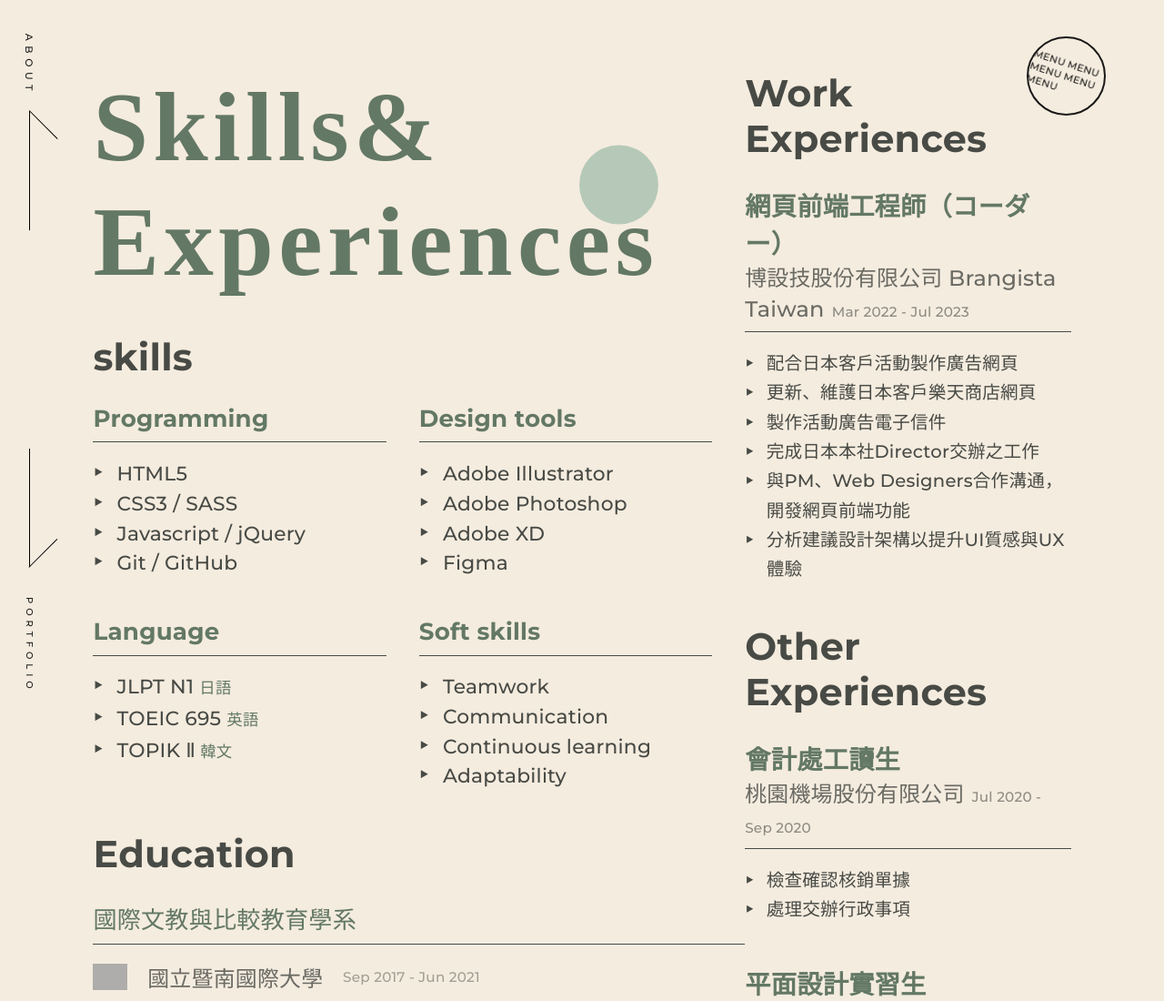
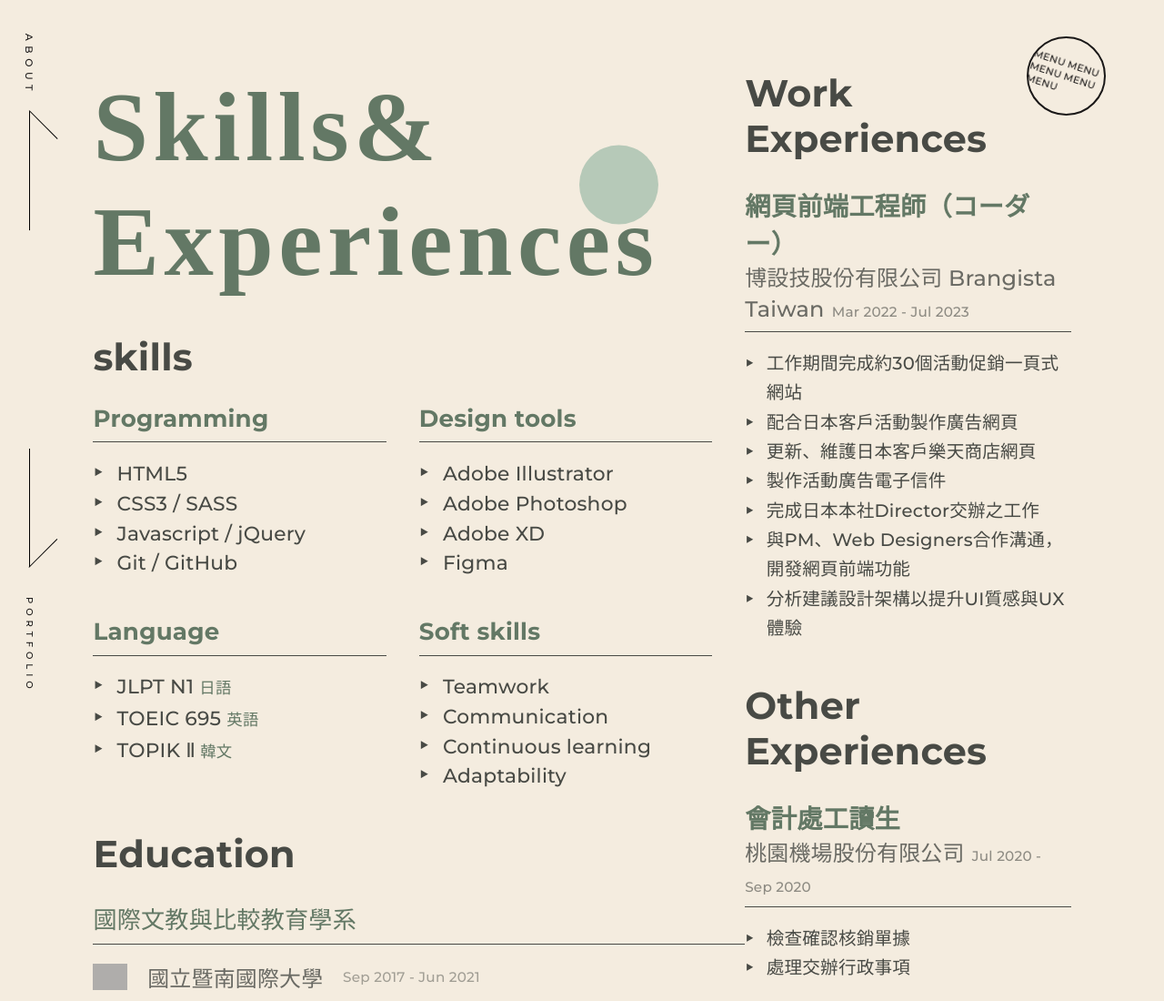
Before and after one commit to ty025652/test, a plain HTML site: page skills-and-experiences.html in a window 1280 px wide. Shown: the top 1100 px of the page at 91% size. Drawn offline with Linux system fonts and the light colour scheme; grey boxes are pictures that could not be loaded; a script that the page names is missing; a web font is replaced by a local one.

Commit message:
Add files via upload

```diff
--- a/skills-and-experiences.html
+++ b/skills-and-experiences.html
@@ -122,6 +122,7 @@
                   </dt>
                   <dd>
                     <ul>
+                      <li>工作期間完成約30個活動促銷一頁式網站</li>
                       <li>配合日本客戶活動製作廣告網頁</li>
                       <li>更新、維護日本客戶樂天商店網頁</li>
                       <li>製作活動廣告電子信件</li>
```
